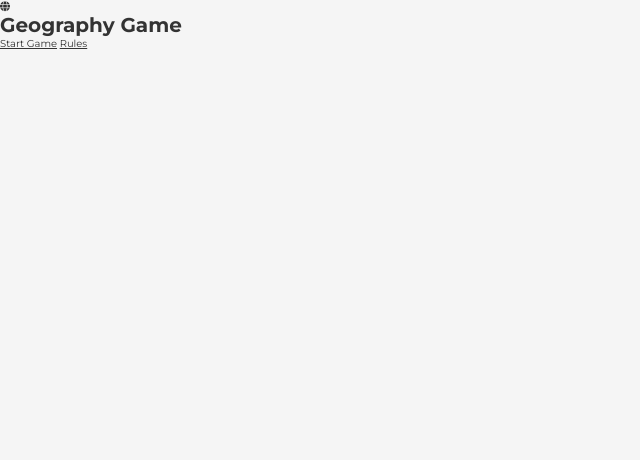
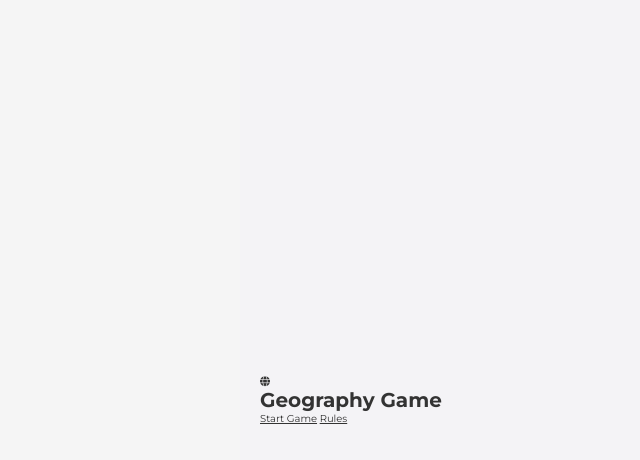
Before and after one commit to CapricornoG/Geography-game, a plain HTML site: page index.html in a window 1280 px wide. Shown: the whole page, without its empty margins (0-640 px from the left). Drawn offline with Linux system fonts and the light colour scheme.

Commit message:
add style for container

```diff
--- a/assets/css/styles.css
+++ b/assets/css/styles.css
@@ -12,3 +12,22 @@
     font-family: 'Montserrat', sans-serif;
     color: #333;
 }
+
+
+/* Container Styles */
+
+.container {
+    width: 100vw;
+    height: 100vh;
+    display: flex;
+    justify-content: center;
+    align-items: center;
+    max-width: 80rem;
+    margin: 0 auto;
+    padding: 2rem;
+    background-color: #f3f1f798;
+}
+
+.container > * {
+    width: 100%;
+}
```
